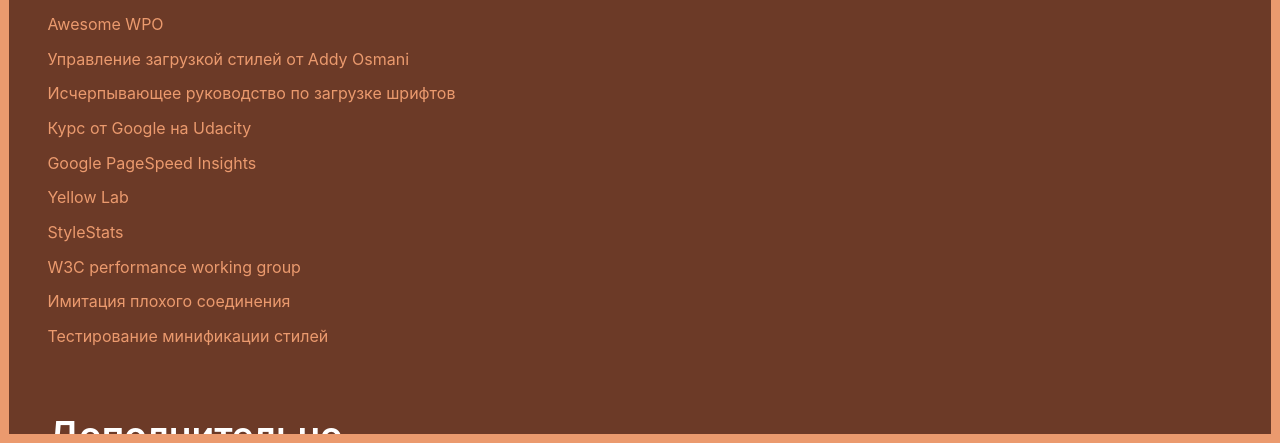
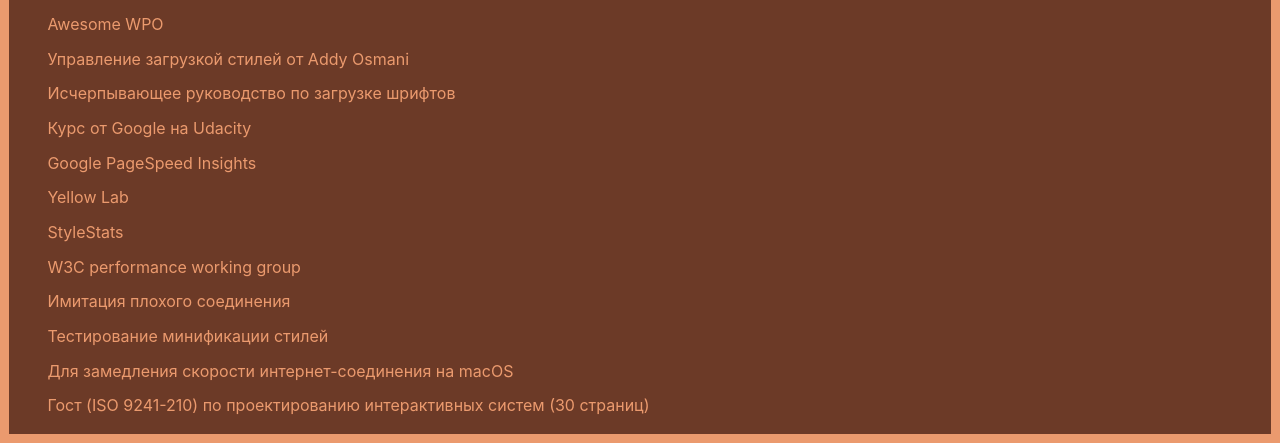
Before and after one commit to AliveDD/alivedd, a website: page index.html in a window 1280 px wide. Shown: the part 357-800 px from the top of the page. Drawn offline with Linux system fonts and the light colour scheme.

Commit message:
add NLC. add /files

```diff
--- a/index.html
+++ b/index.html
@@ -61,13 +61,12 @@
                   href="https://goalsmashers.github.io/css-minification-benchmark">
                   Тестирование минификации стилей
               </a></li>
-            </ul>
-          </section>
-          <section class="add">
-            <h2>Дополнительно</h2>
-            <ul>
               <li><a target="_blank"
-                  href="GOST_R_ISO_9241-210-2012.pdf">
+                  href="files/Network Link Conditioner.prefPane.zip">
+                  Для замедления скорости интернет-соединения на macOS
+              </a></li>
+              <li><a target="_blank"
+                  href="files/GOST_R_ISO_9241-210-2012.pdf">
                   Гост (ISO 9241-210) по проектированию интерактивных систем (30 страниц)
               </a></li>
             </ul>
```
Also changed, not shown: 3 other files.
